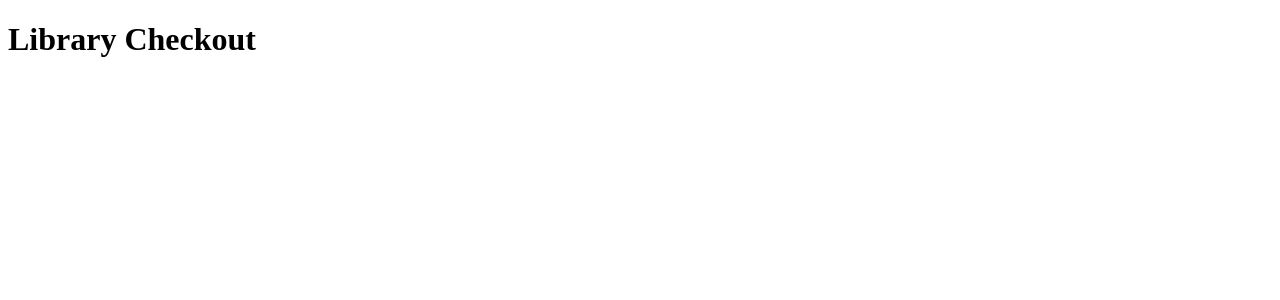
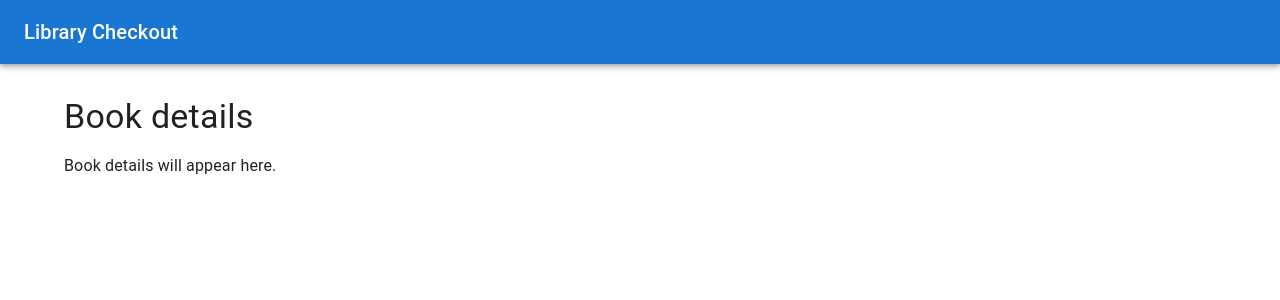
Before and after one commit to alan-canedo/tms-graphql-exercise, a React (Vite) app in the folder frontend/: page /books/1 in a window 1280 px wide. Shown: the top 300 px of the page. Built offline with nearby package versions, Linux system fonts and the light colour scheme.

Commit message:
Added BooksPage and BookDetailPage components to display the list and details for books

```diff
--- a/frontend/src/App.tsx
+++ b/frontend/src/App.tsx
@@ -1,5 +1,22 @@
+import { CssBaseline } from "@mui/material"
+import { Navigate, Route, Routes } from "react-router"
+import AppShell from "./AppShell.tsx"
+import BooksPage from "./pages/BooksPage.tsx"
+import BookDetailPage from "./pages/BookDetailPage.tsx"
+
 function App() {
-  return <h1>Library Checkout</h1>
+  return (
+    <>
+      <CssBaseline />
+      <AppShell>
+        <Routes>
+          <Route path="/" element={<Navigate to="/books" replace />} />
+          <Route path="/books" element={<BooksPage />} />
+          <Route path="/books/:id" element={<BookDetailPage />} />
+        </Routes>
+      </AppShell>
+    </>
+  )
 }
 
 export default App
--- /dev/null
+++ b/frontend/src/AppShell.tsx
@@ -0,0 +1,25 @@
+import { AppBar, Box, Container, Toolbar, Typography } from "@mui/material"
+import type { ReactNode } from "react"
+
+type AppShellProps = {
+  children: ReactNode
+}
+
+function AppShell({ children }: AppShellProps) {
+  return (
+    <Box sx={{ minHeight: "100dvh", display: "flex", flexDirection: "column" }}>
+      <AppBar position="static">
+        <Toolbar>
+          <Typography variant="h6" component="div">
+            Library Checkout
+          </Typography>
+        </Toolbar>
+      </AppBar>
+      <Container component="main" maxWidth="lg" sx={{ py: { xs: 3, sm: 4 }, flex: 1 }}>
+        {children}
+      </Container>
+    </Box>
+  )
+}
+
+export default AppShell
--- a/frontend/src/main.tsx
+++ b/frontend/src/main.tsx
@@ -1,5 +1,6 @@
 import { StrictMode } from "react"
 import { createRoot } from "react-dom/client"
+import { BrowserRouter } from "react-router"
 import App from "./App.tsx"
 
 const rootElement = document.getElementById("root")
@@ -10,6 +11,8 @@ if (!rootElement) {
 
 createRoot(rootElement).render(
   <StrictMode>
-    <App />
+    <BrowserRouter>
+      <App />
+    </BrowserRouter>
   </StrictMode>,
 )
--- /dev/null
+++ b/frontend/src/pages/BookDetailPage.tsx
@@ -0,0 +1,14 @@
+import { Stack, Typography } from "@mui/material"
+
+function BookDetailPage() {
+  return (
+    <Stack spacing={2}>
+      <Typography variant="h4" component="h1">
+        Book details
+      </Typography>
+      <Typography>Book details will appear here.</Typography>
+    </Stack>
+  )
+}
+
+export default BookDetailPage
--- /dev/null
+++ b/frontend/src/pages/BooksPage.tsx
@@ -0,0 +1,14 @@
+import { Stack, Typography } from "@mui/material"
+
+function BooksPage() {
+  return (
+    <Stack spacing={2}>
+      <Typography variant="h4" component="h1">
+        Books
+      </Typography>
+      <Typography>The book list will appear here.</Typography>
+    </Stack>
+  )
+}
+
+export default BooksPage
```
Also changed, not shown: 1 other file (tests, documents, lock files or other folders).
